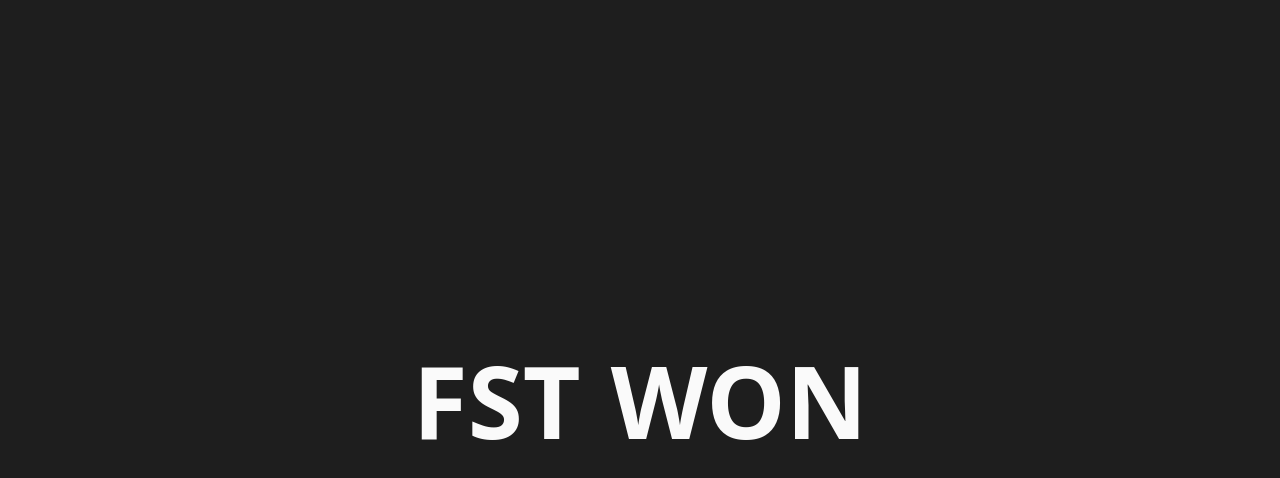
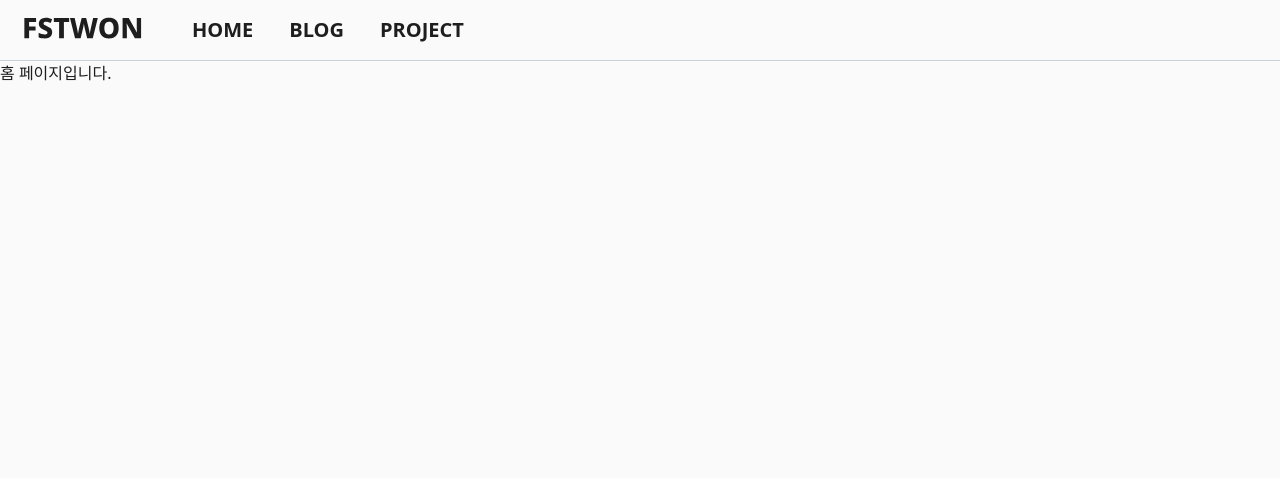
Before and after one commit to fstwon/portfoilo, a React app: page / in a window 1280 px wide. Shown: the top 478 px of the page. Built offline with nearby package versions, Linux system fonts and the light colour scheme.

Commit message:
메인 헤더, 메인 라우터 옮김

```diff
--- a/src/App.component.tsx
+++ b/src/App.component.tsx
@@ -1,9 +1,9 @@
 import { useSelector } from "react-redux";
 import { OnboardingPage } from "./pages/onboarding/Onboarding.page";
-import { MainPage } from "./pages/main/main.page";
 import { RootState } from "./redux/Root.redux";
-import { TextLogo } from "./pages/onboarding/components/textLogo/TextLogo.component";
 import { useEffect, useRef, useState } from "react";
+import { MainRouter } from "./components/mainRouter/MainRouter.component";
+import { Header } from "./components/header/Header.component";
 import "./app.styles.scss";
 
 type TIsDoneOnboarding = boolean;
@@ -12,10 +12,6 @@ function App() {
   const { IS_INIT_RENDER } = useSelector((state: RootState) => state.AppReducer);
   const [isDoneOnboarding, setIsDoneOnboarding] = useState<TIsDoneOnboarding>(() => false)
   const onBoardingTimeoutId = useRef<ReturnType <typeof setTimeout>>()
-
-  useEffect(() => {
-    console.log(process)
-  }, [])
 
   useEffect(() => {
     if(!IS_INIT_RENDER) {
@@ -28,8 +24,9 @@ function App() {
 
   return (
     <div className="App" >
-      {!isDoneOnboarding && <OnboardingPage />}
-      <MainPage />
+      {/* {!isDoneOnboarding && <OnboardingPage />} */}
+      <Header />
+      <MainRouter />
     </div>
   )
 };
```
